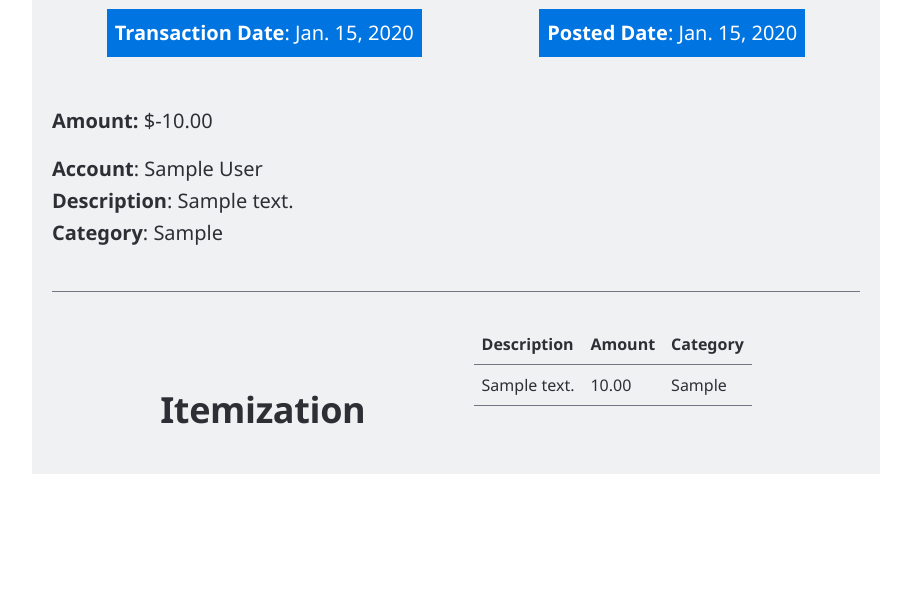
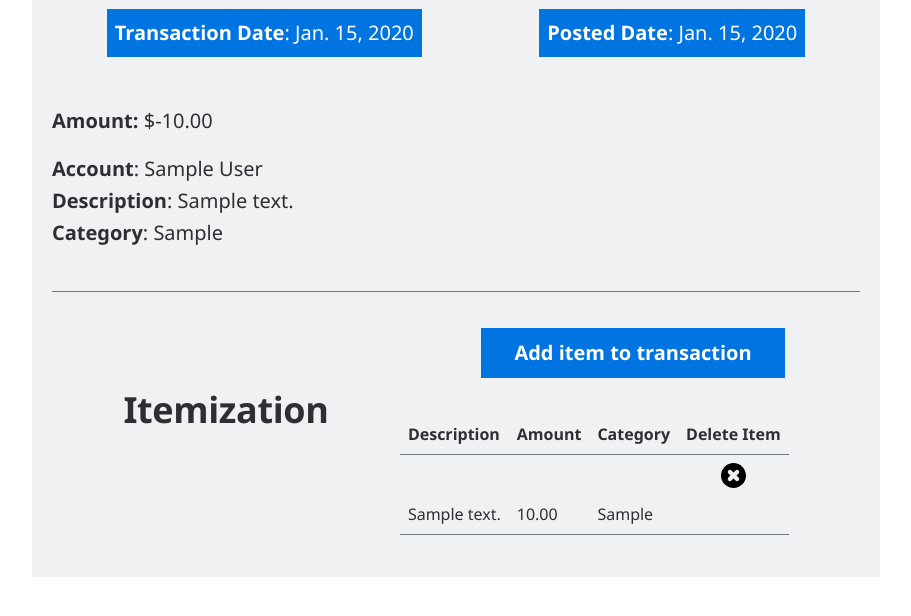
Before and after one commit to DAWorm1/expense_tracker, a Django app: page /transaction/1 in a window 1280 px wide. Shown: the part 33-649 px from the top of the page, without its empty margins (184-1095 px from the left). Run offline with Django 5.2, Linux system fonts and the light colour scheme; a user stored in the database is signed in; tables that the repository leaves empty hold one stand-in row (values such as "Sample post").

Commit message:
Created Form for adding a new TransactionItem to an existing Transaction Added amount field for TransactionItem editable fields. Changed the type of field for description and category on TransactionItem Created string definition for TransactionItem Set up URLs for adding and deleting a TransactionItem Map amount from the editable transaction field to either debit or credit, depending on the Transaction object Refactored top-bar CSS class to be within the base.css file

```diff
--- a/expense_tracker/account_manager/forms.py
+++ b/expense_tracker/account_manager/forms.py
@@ -1,6 +1,8 @@
 from django.forms import forms,fields
 from django import forms as dForms
+from django.core.exceptions import ValidationError
 from .models import Transaction,TransactionItem
+from typing import Any
 
 class DateInput(dForms.DateInput):
     input_type = 'date'
@@ -16,6 +18,32 @@ class BaseHiddenForm(dForms.ModelForm):
             field.widget.attrs['class'] = 'hidden'
 
 class EditableTransactionFields(BaseHiddenForm):
+    amount = dForms.DecimalField(max_digits=15,decimal_places=2)
     class Meta:
         model = Transaction
         fields = ["description", "category", "tags"]
+
+class TransactionItemDetailForm(dForms.ModelForm):
+    class Meta:
+        model = TransactionItem
+        fields = ["amount","description","category"]
+
+    def clean(self) -> dict[str, Any]:
+        cleaned = super().clean()
+
+        subtract_item = cleaned.get("subtract_from_transaction")
+        assert isinstance(subtract_item,TransactionItem)
+        amount = cleaned.get("amount")
+
+        if subtract_item is None:
+            self.add_error("subtract_from_transaction", ValidationError("No item was given to subtract the amount from"))
+        if amount is None:
+            self.add_error("amount", ValidationError("No amount was given"))
+        if subtract_item.amount < amount:
+            self.add_error("amount", ValidationError("Cannot itemize the given TransactionItem. The amount to itemize is larger than the TransactionItem that is being itemized."))
+
+        return cleaned
+
+    def __init__(self, transaction: 'Transaction', *args, **kwargs):
+        super().__init__(*args, **kwargs)
+        self.fields["subtract_from_transaction"] = dForms.ModelChoiceField(TransactionItem.objects.filter(transaction=transaction),required=True)
--- a/expense_tracker/account_manager/static/css/transaction-detail.css
+++ b/expense_tracker/account_manager/static/css/transaction-detail.css
@@ -10,6 +10,12 @@
     flex-direction: row;
     flex-wrap: wrap;
     gap: var(--sp_1);
+}
+
+.itemization-toolbar {
+  display: flex;
+  justify-content: end;
+  padding: var(--sp_0);
 }
 
 span.editable {
@@ -26,6 +32,7 @@ span.editable:hover {
   font-size: 105%;
   padding: .1em;
   background: lightgray;
+  cursor: pointer;
 }
 span.editable:hover::after {
   background-image: url('/static/img/edit-pencil.svg');
--- a/expense_tracker/account_manager/templates/account_manager/transaction-detail.html
+++ b/expense_tracker/account_manager/templates/account_manager/transaction-detail.html
@@ -20,12 +20,13 @@
             </div>
             <div class="break"></div>
             <div>
-                <strong>Amount: </strong>${{readable_amount}}
+                <span name="amount" class="editable"><strong>Amount: </strong>${{readable_amount}}</span>
             </div>
             <div class="break"></div>
-            <form action="{{transaction.pk}}/edit/" method="post" novalidate>
+            <form action="{% url 'account_manager:transaction-edit' transaction.pk %}" method="post" novalidate>
                 {%csrf_token%}
                 <div class="editable-fields">
+                    {{editable_transaction_fields.amount}} <button class="hidden" id="transaction_amount">✓</button>
                     {{editable_transaction_fields.description}} <button class="hidden" id="transaction_description">✓</button>
                     {{editable_transaction_fields.category}} <button class="hidden" id="transaction_category">✓</button>
                     {{editable_transaction_fields.tags}} <button class="hidden" id="transaction_tags">✓</button>
@@ -45,12 +46,17 @@
         <hr>
         <h3>Itemization</h3>
         <div>
-            <table>
+
+            <div class="itemization-toolbar">
+                <button id="create_new_item_trigger">Add item to transaction</button>
+            </div>
+            <table id="itemization_table">
                 <tr>
                     <th>Description</th>
                     <th>Amount</th>
                     <th>Category</th>
                     {% if item.tags.all.count > 0 %}<th>Tags</th>{% endif %}
+                    <th>Delete Item</th>
                 </tr>
                 {% for item in transaction.items.all %}
                 <tr>
@@ -64,9 +70,24 @@
                         </ul>
                     </td>
                     {% endif %}
+                    <td><a item_id="{{item.pk}}" href="{{transaction.pk}}/item/{{item.pk}}/delete"><img style="width: 25px;" src="{% static 'img/delete-button.svg' %}"></a></td>
                 </tr>
                 {% endfor %}
+
             </table>
+
+            <div id="create_new_item_container" class="{% if new_item_start_hidden %}hidden{% endif %}">
+            <h4>Create new</h4>
+                <form action="{% url 'account_manager:transaction-item-add' transaction.pk %}", method="post">
+                    {%csrf_token%}
+                    {{new_item_form}}
+                    <div class="top-bar">
+                        <div><input type="submit" value="Itemize"></div>
+                        <div><button id="create_new_item_cancel" class="red-bg">Cancel</button></div>
+                    </div>
+                </form>
+            </div>
+
         </div>
     </div>
 </div>
@@ -74,8 +95,11 @@
 
 {% block script %}
 <script>
-    var span = document.querySelectorAll("span.editable")
-    var buttons = document.querySelectorAll(".editable-fields button")
+    var span = document.querySelectorAll("span.editable");
+    var buttons = document.querySelectorAll(".editable-fields button");
+    var create_new_item_trigger = document.querySelector("#create_new_item_trigger");
+    var create_new_item_cancel = document.querySelector("#create_new_item_cancel");
+    var item_delete_buttons = document.querySelectorAll("a[item_id]")
 
     function clickToEdit(event) {
         this.classList.toggle("hidden");
@@ -117,6 +141,29 @@
         });
     });
 
+    // Button to create new transaction item
+    create_new_item_trigger.addEventListener("click", function () {
+        var container = document.querySelector("#create_new_item_container");
+        container.classList.remove("hidden");
+        container.scrollIntoView();
+    });
+
+    // Cancel button when creating transaction item
+    create_new_item_cancel.addEventListener("click", function() {
+        var container = document.querySelector("#create_new_item_container");
+        container.classList.add("hidden");
+        this.preventDefault();
+    });
+
+    // Don't allow deleting if only one transaction item present
+    item_delete_buttons.forEach((e) => {
+        e.addEventListener("click", function(event) {
+            if (item_delete_buttons.length <= 1) {
+                event.preventDefault();
+            }
+        })
+    })
+
 
 </script>
 {% endblock %}
--- a/expense_tracker/account_manager/urls.py
+++ b/expense_tracker/account_manager/urls.py
@@ -1,9 +1,11 @@
 from django.urls import path, include
-from .views import transaction_detail,transaction_edit
+from .views import transaction_detail,transaction_edit,transaction_item_create,transaction_item_delete
 
 app_name = "account_manager"
 
 urlpatterns = [
     path('<int:id>',transaction_detail,name="transaction-detail"),
-    path('<int:id>/edit/',transaction_edit,name="transaction-edit")
+    path('<int:id>/edit/',transaction_edit,name="transaction-edit"),
+    path('<int:id>/item/add/',transaction_item_create,name="transaction-item-add"),
+    path('<int:id>/item/<int:item_id>/delete', transaction_item_delete,name='transaction-item-delete')
 ]
--- a/expense_tracker/account_manager/views.py
+++ b/expense_tracker/account_manager/views.py
@@ -1,12 +1,20 @@
 from django.shortcuts import render
 from django.urls import reverse
-from .models import Transaction
-from .forms import EditableTransactionFields
+from .models import Transaction, TransactionItem
+from .forms import EditableTransactionFields, TransactionItemDetailForm
 from django.http.response import HttpResponseRedirect
+from typing import TYPE_CHECKING
 
-# Create your views here.
-def transaction_detail(request, id: int):
-    tr = Transaction.objects.get(pk=id)
+if TYPE_CHECKING:
+    from django.http.request import HttpRequest
+
+def _get_transaction_detail_context(tr: Transaction, form: TransactionItemDetailForm|None = None):
+    if form is None:
+        new_item_form = TransactionItemDetailForm(tr)
+    else:
+        new_item_form = form
+
+    new_item_start_hidden = True if form is None else False
 
     context = {
         "readable_amount": tr.readable_amount(),
@@ -17,10 +25,19 @@ def transaction_detail(request, id: int):
             "description": tr.description,
             "category": tr.category
         },
-        "id": id,
+        "id": tr.pk,
         "transaction": tr,
-        "editable_transaction_fields": EditableTransactionFields(instance=tr)
+        "editable_transaction_fields": EditableTransactionFields(instance=tr),
+        "new_item_form": new_item_form,
+        "new_item_start_hidden": new_item_start_hidden
     }
+    return context
+
+# Create your views here.
+def transaction_detail(request, id: int):
+    tr = Transaction.objects.get(pk=id)
+
+    context = _get_transaction_detail_context(tr)
     return render(request,"account_manager/transaction-detail.html",context=context)
 
 def transaction_edit(request, id: int):
@@ -37,10 +54,94 @@ def transaction_edit(request, id: int):
     if request.POST.get("tags"):
         for tag in request.POST.get("tags").split(","):
             tr.tags.add(tag)
-
+            made_changes = True
+    if request.POST.get("amount"):
+        if tr.is_credit():
+            tr.credit_amount = request.POST.get("amount")
+        else:
+            tr.debit_amount = request.POST.get("amount")
         made_changes = True
 
     if made_changes:
         tr.save()
 
     return HttpResponseRedirect(reverse("account_manager:transaction-detail",args=[id]))
+
+def transaction_item_create(request: 'HttpRequest', id: int):
+    tr = Transaction.objects.get(pk=id)
+
+    form = TransactionItemDetailForm(tr,request.POST)
+    if not form.is_valid():
+        return render(
+            request,
+            "account_manager/transaction-detail.html",
+            context=_get_transaction_detail_context(tr,form))
+
+    clean_data = form.cleaned_data
+
+    if clean_data.get("amount") is None:
+        raise Exception("Could not get amount")
+    if clean_data.get("description") is None:
+        raise Exception("Could not get description")
+
+    tr_item_fields = {
+        "amount":None,
+        "description":None,
+        "category":None,
+        "category_certainty":None,
+        "transaction": None,
+    }
+
+    # Get all the required fields from the Form
+    for field, value in clean_data.items():
+        if field in tr_item_fields.keys():
+            if field=="amount":
+                print(value)
+            if field=="subtract_from_transaction":
+                continue
+            tr_item_fields[field] = value
+
+    # Set up the relationship
+    tr_item_fields["transaction"] = tr
+
+    # Check for the optional fields
+    if tr_item_fields["category"] in [None,""]:
+        tr_item_fields["category"] = ""
+        tr_item_fields["category_certainty"] = 0
+    else:
+        # A category was given when creating this item. We are 100% certain of the accuracy of this category
+        tr_item_fields["category_certainty"] = 1
+
+    tr_item = TransactionItem(**tr_item_fields)
+
+    # Set up connection between new TransactionItem and TransactionItem that it is being itemized off of.
+    subtract_tr_item = clean_data.get("subtract_from_transaction")
+    assert isinstance(subtract_tr_item, TransactionItem)
+    tr_item._itemized_from=subtract_tr_item
+    subtract_tr_item.amount-=tr_item.amount
+
+    tr_item.save()
+    subtract_tr_item.save(update_fields=["amount",])
+
+    return HttpResponseRedirect(reverse("account_manager:transaction-detail", args=[id]))
+
+def transaction_item_delete(request: 'HttpRequest', id: int, item_id: int):
+    tr_item = TransactionItem.objects.get(pk=item_id)
+    tr = Transaction.objects.get(pk=id)
+    subtraction_item = None
+
+    if tr_item._itemized_from is not None:
+        subtraction_item = tr_item._itemized_from
+    else:
+        subtraction_item:'TransactionItem' = tr.items.all()[0]
+        i = 1
+        while subtraction_item.pk == tr_item.pk:
+            if tr.items.all().count() > i:
+                subtraction_item = tr.items.all()[i]
+                i += 1
+
+    subtraction_item.amount += tr_item.amount
+    subtraction_item.save(update_fields=["amount",])
+    tr_item.delete()
+
+    return HttpResponseRedirect(reverse("account_manager:transaction-detail", args=[id]))
--- a/expense_tracker/static/css/base.css
+++ b/expense_tracker/static/css/base.css
@@ -14,12 +14,35 @@
 }
 
 .red {
-  color: red;
+  color: var(--invalid-color);
+}
+
+.red-bg {
+  background-color: var(--invalid-color);
+}
+
+.red-bg:hover {
+  background-color: #c92f2f;
 }
 
 .break {
   flex-basis: 100%;
   height: 0;
+}
+
+.clickable {
+  cursor: pointer;
+}
+
+.top-bar > div {
+  display: flex;
+  justify-content: space-evenly;
+}
+
+.top-bar {
+  display: flex;
+  justify-content: center;
+  gap: var(--sp_1);
 }
 
 div.content-container {
@@ -31,6 +54,14 @@ div.content-container {
   flex-wrap: wrap;
   justify-content: space-evenly;
   margin: var(--sp_4) auto;
+}
+
+/* Django class for Form Errors. */
+.errorlist {
+  color: white;
+  padding: .5em;
+  background-color: palevioletred;;
+  border: 2px solid red;
 }
 
 :root {
--- a/expense_tracker/static/css/index.css
+++ b/expense_tracker/static/css/index.css
@@ -1,9 +1,4 @@
 .top-bar > ul {
-    display: flex;
-    justify-content: space-evenly;
-}
-
-.top-bar > div {
     display: flex;
     justify-content: space-evenly;
 }
--- a/expense_tracker/templates/index.html
+++ b/expense_tracker/templates/index.html
@@ -20,6 +20,7 @@
               {% endfor %}
             </ul>
             {% endif %}
+          </div>
           <div class="date_form">
             <form action="{% url 'index' %}" method="post">
               {%csrf_token%}
@@ -31,7 +32,6 @@
             <p>Total Income: $ {{total_income|floatformat:2|intcomma}}</p>
             <p>Total Expense: $ {{total_expenses|floatformat:2|intcomma}}</p>
             <p class="{% if net > 0 %}green{%else%}red{%endif%}" >Net: $ {{net|floatformat:2|intcomma}}</p>
-            </div>
           </div>
           <div">
             <table>
```
Also changed, not shown: expense_tracker/account_manager/models.py (+13 -6 lines), expense_tracker/account_manager/migrations/0005_alter_transaction_tags_and_more_squashed_0008_transactionitem__itemized_from.py (added), expense_tracker/static/img/delete-button.svg (added). Lines whose indentation alone changed are shown as unchanged.
